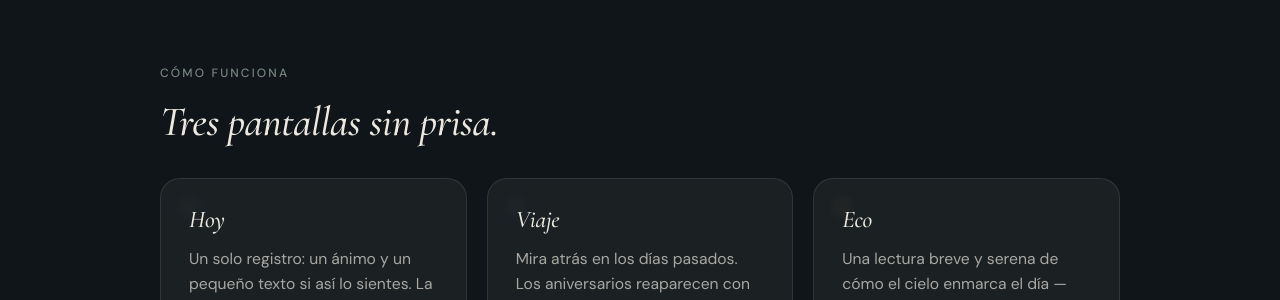
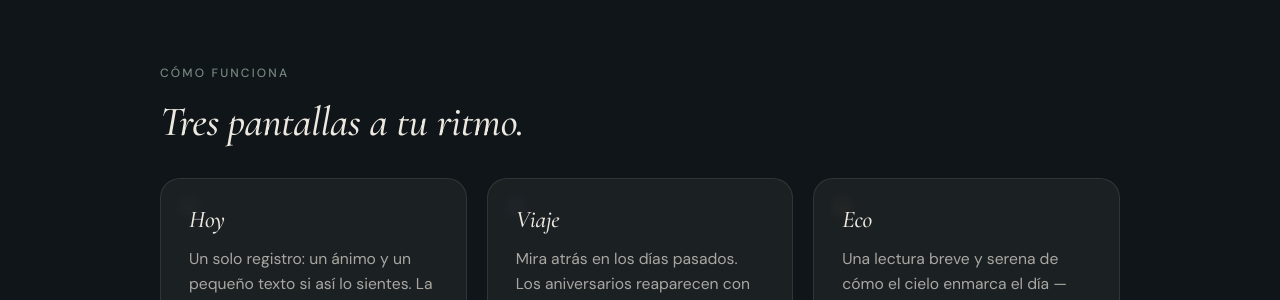
Before and after one commit to tiago-o-pinheiro/tides-legal, a Jekyll site: the page built from es.html, in a window 1280 px wide and 900 px high, scrolled down 1122 px. Shown: the part 163-463 px from the top of the window. Built offline with Jekyll 4.4.1, drawn with Linux system fonts in a browser that asks for light colours.

Commit message:
Reframe 'how' section title around pace, not hurry
Change 'Three unhurried screens' to 'Three screens, at your own pace'
across en, es, pt and ca, conveying that Tides simply keeps you company
with nothing to do.

```diff
--- a/_includes/join-content.html
+++ b/_includes/join-content.html
@@ -81,7 +81,7 @@
   <!-- ── How it works ─────────────────────────────────────────────────── -->
   <section id="how" class="section">
     <p class="eyebrow" data-i18n="how.eyebrow">How it works</p>
-    <h2 class="section__title" data-i18n="how.title">Three unhurried screens.</h2>
+    <h2 class="section__title" data-i18n="how.title">Three screens, at your own pace.</h2>
     <div class="cards">
       <article class="card">
         <span class="card__dot" style="color: var(--mood-good)" aria-hidden="true"></span>
@@ -414,7 +414,7 @@
       "what.title": "Un lugar tranquilo para notar cómo te sientes.",
       "what.body": "Una vez al día anotas tu ánimo y un pequeño texto si así lo sientes. Tides recuerda en silencio el cielo de ese momento — la fase de la luna, el tiempo — para que, al mirar atrás, veas cómo se ha movido tu clima interior. Sin rachas, sin puntuaciones, sin ruido. Es un espacio para reflexionar, no una app de productividad.",
       "how.eyebrow": "Cómo funciona",
-      "how.title": "Tres pantallas sin prisa.",
+      "how.title": "Tres pantallas a tu ritmo.",
       "how.today.title": "Hoy",
       "how.today.body": "Un solo registro: un ánimo y un pequeño texto si así lo sientes. La fase de la luna y el tiempo llegan solos.",
       "how.journey.title": "Viaje",
@@ -489,7 +489,7 @@
       "what.title": "Um lugar calmo para notar como você se sente.",
       "what.body": "Uma vez por dia você anota o seu humor e um pequeno texto, se sentir vontade. O Tides guarda em silêncio o céu daquele momento — a fase da lua, o tempo — para que, ao olhar para trás, você perceba como o seu clima interior se moveu. Sem sequências, sem pontuações, sem ruído. É um espaço para refletir, não um app de produtividade.",
       "how.eyebrow": "Como funciona",
-      "how.title": "Três telas sem pressa.",
+      "how.title": "Três telas no seu ritmo.",
       "how.today.title": "Hoje",
       "how.today.body": "Um único registro: um humor e um pequeno texto, se sentir vontade. A fase da lua e o tempo vêm junto, sozinhos.",
       "how.journey.title": "Caminho",
```
Also changed, not shown: other parts of _includes/join-content.html (+2 -2 lines).
